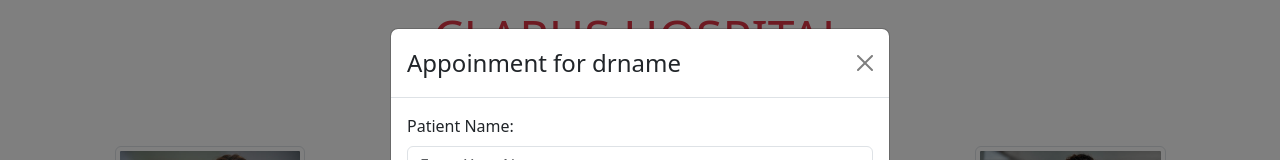
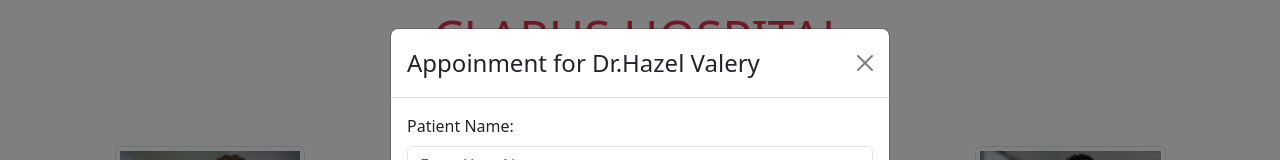
Before and after one commit to OzkanDeniz/hospital-appointment, a React (Create React App) app: page / in a window 1280 px wide. Both pictures are taken after a click on the picture 209 px from the left and 210 px from the top of the page. Shown: the top 160 px of the page. Built offline with nearby package versions, Linux system fonts and the light colour scheme.

Commit message:
usestate drname

```diff
--- a/src/components/AddModal.jsx
+++ b/src/components/AddModal.jsx
@@ -3,7 +3,7 @@ import { Form } from "react-bootstrap";
 import Button from "react-bootstrap/Button";
 import Modal from "react-bootstrap/Modal";
 
-function AddModal({handleClose,show}) {
+function AddModal({handleClose,show,drName}) {
   //   const [show, setShow] = useState(false);
 
   //   const handleClose = () => setShow(false);
@@ -13,7 +13,7 @@ function AddModal({handleClose,show}) {
     <>
       <Modal show={show} onHide={handleClose}>
         <Modal.Header closeButton>
-          <Modal.Title>Appoinment for drname</Modal.Title>
+          <Modal.Title>Appoinment for {drName}</Modal.Title>
         </Modal.Header>
         <Modal.Body>
           <Form>
--- a/src/components/Doctors.jsx
+++ b/src/components/Doctors.jsx
@@ -6,9 +6,12 @@ import { useState } from "react";
 
 const Doctors = () => {
   const [show, setShow] = useState(false);
-
+  const [drName, setdrName] = useState("");
   const handleClose = () => setShow(false);
-  const handleShow = () => setShow(true);
+  const handleShow = (name) => {
+    setShow(true);
+    setdrName(name)
+  };
 
   return (
     <Container className="p-2">
@@ -18,7 +21,12 @@ const Doctors = () => {
       <Row>
         {doctorData.map(({ id, name, dep, img }) => (
           <Col xs={6} md={4} lg={3} key={id}>
-            <img src={img} alt={name} className="doctor-img img-thumbnail" onClick={handleShow} />
+            <img
+              src={img}
+              alt={name}
+              className="doctor-img img-thumbnail"
+              onClick={() => handleShow(name)}
+            />
             <h5>{name}</h5>
             <h6>{dep}</h6>
           </Col>
@@ -32,7 +40,7 @@ const Doctors = () => {
           // );
         ))}
       </Row>
-      <AddModal handleClose={handleClose} show={show}/>
+      <AddModal handleClose={handleClose} show={show} drName={drName} />
     </Container>
   );
 };
```
